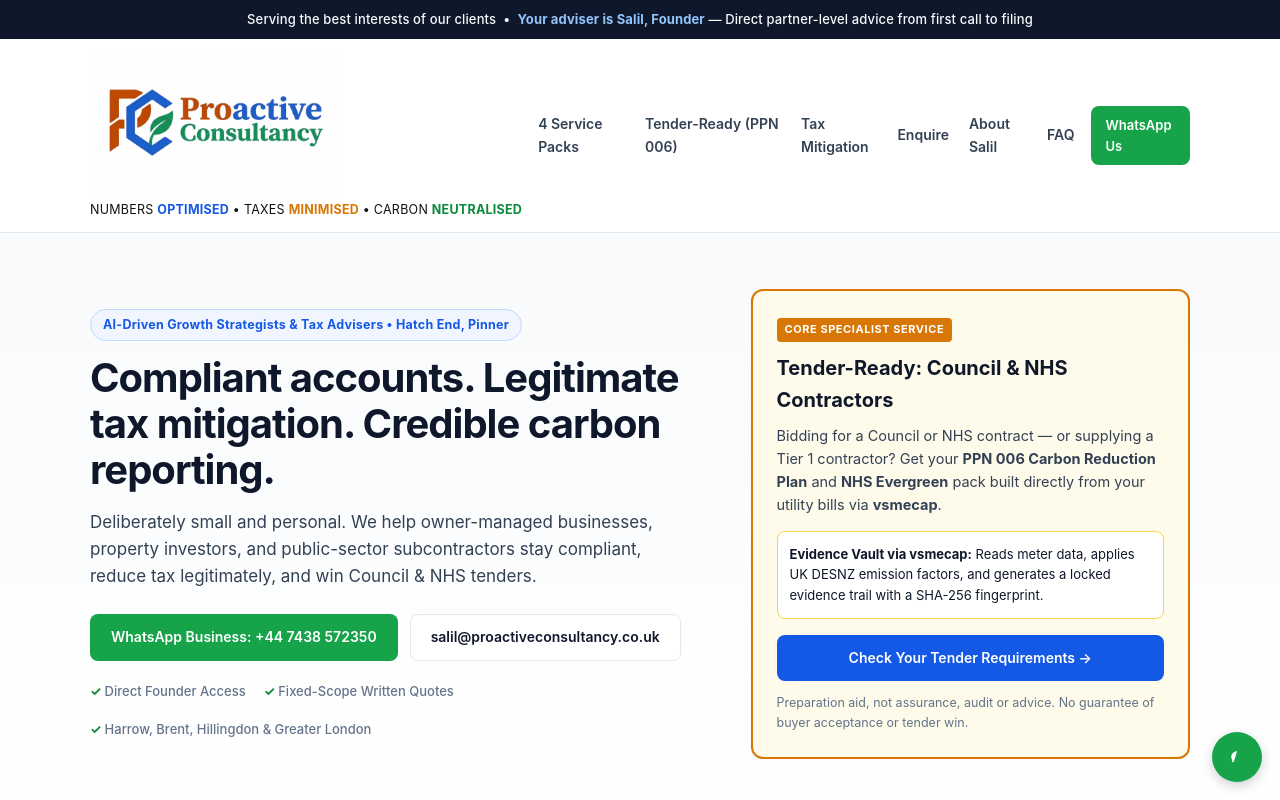
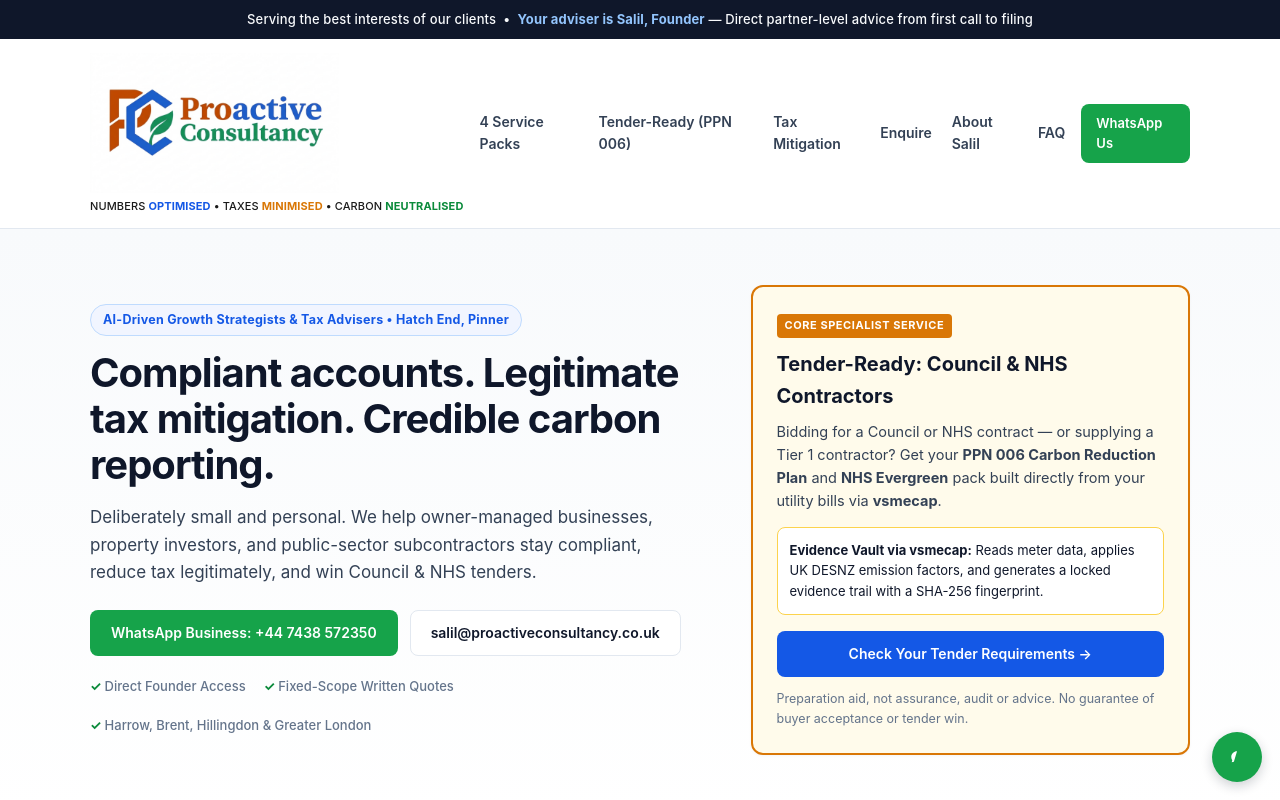
Before and after one commit to mindtechai/proactiveconsultancy.co.uk, a plain HTML site: page index.html in a window 1280 px wide. Shown: the top 800 px of the page. Drawn offline with Linux system fonts and the light colour scheme.

Commit message:
Update index.html

```diff
--- a/index.html
+++ b/index.html
@@ -363,6 +363,7 @@ h1 { font-size: 30px; }
 .brand-sub .green{color:#0A8A3A;font-weight:700}
 a.brand{display:flex;flex-direction:column;align-items:flex-start;gap:4px}
 to-top{position:fixed;right:18px;bottom:78px;width:44px;height:44px;background:#1458E6;color:#fff;border-radius:50%;display:flex;align-items:center;justify-content:center;font-size:22px;font-weight:700;text-decoration:none;z-index:999;box-shadow:0 4px 12px rgba(0,0,0,.15)}
+.brand-sub{font-size:11px;font-weight:500;color:#1A1A1A;letter-spacing:0.01em;white-space:nowrap;line-height:1.4;margin-top:2px;-webkit-font-smoothing:antialiased;text-rendering:optimizeLegibility}
 </style>
 </head>
 <body id="top">
```
